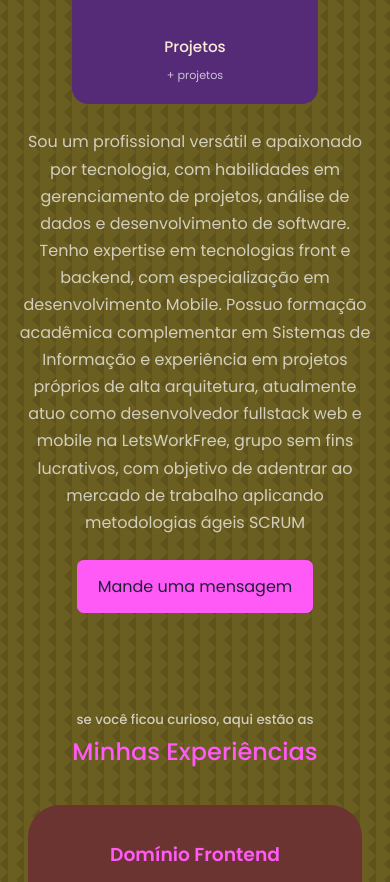
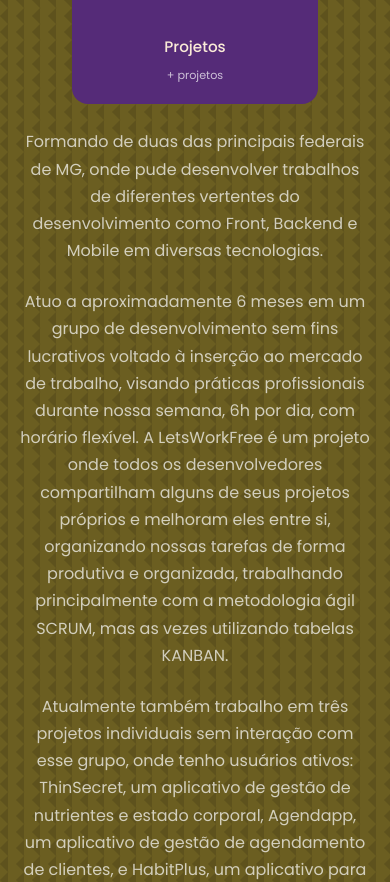
Before and after one commit to lamenkazu/portifolio, a React (Vite) app: page / in a window 390 px wide. Shown: the part 1640-2522 px from the top of the page. Built offline with nearby package versions, Linux system fonts and the light colour scheme; some icons are missing.

Commit message:
About Change and Tablet View Update

```diff
--- a/src/components/about/About.jsx
+++ b/src/components/about/About.jsx
@@ -45,11 +45,20 @@ const About = () => {
             </div>
 
             <p>
-              Sou um profissional versátil e apaixonado por tecnologia, com habilidades em gerenciamento de projetos, análise de dados e
-              desenvolvimento de software. Tenho expertise em tecnologias front e backend, com especialização em
-              desenvolvimento Mobile. Possuo formação acadêmica complementar em Sistemas de Informação e experiência em projetos próprios
-              de alta arquitetura, atualmente atuo como desenvolvedor fullstack web e mobile na LetsWorkFree, grupo sem fins lucrativos, com
-              objetivo de adentrar ao mercado de trabalho aplicando metodologias ágeis SCRUM
+              Formando de duas das principais federais de MG, onde pude desenvolver trabalhos de
+              diferentes vertentes do desenvolvimento como Front, Backend e Mobile em diversas tecnologias.
+            </p>
+            <p>
+              Atuo a aproximadamente 6 meses em um grupo de desenvolvimento sem fins lucrativos voltado à
+              inserção ao mercado de trabalho, visando práticas profissionais durante nossa semana, 6h por dia,
+              com horário flexível. A LetsWorkFree é um projeto onde todos os desenvolvedores compartilham alguns de seus
+              projetos próprios e melhoram eles entre si, organizando nossas tarefas de forma produtiva e organizada,
+              trabalhando principalmente com a metodologia ágil SCRUM, mas as vezes utilizando tabelas KANBAN.
+            </p>
+            <p>
+              Atualmente também trabalho em três projetos individuais sem interação com esse grupo,
+              onde tenho usuários ativos: ThinSecret, um aplicativo de gestão de nutrientes e estado corporal, Agendapp,
+              um aplicativo de gestão de agendamento de clientes, e HabitPlus, um aplicativo para controle de hábitos e metas diárias.
             </p>
 
             <a href="#contact" className='btn btn-primary'>Mande uma mensagem</a>
--- a/src/components/portfolio/Portfolio.jsx
+++ b/src/components/portfolio/Portfolio.jsx
@@ -25,7 +25,7 @@ const Portfolio = () => {
     if (window.innerWidth >= 1024) {
       return 3.5;
     } else if (window.innerWidth >= 600) {
-      return 5;
+      return 4.9;
     } else {
       return 1;
     }
```
